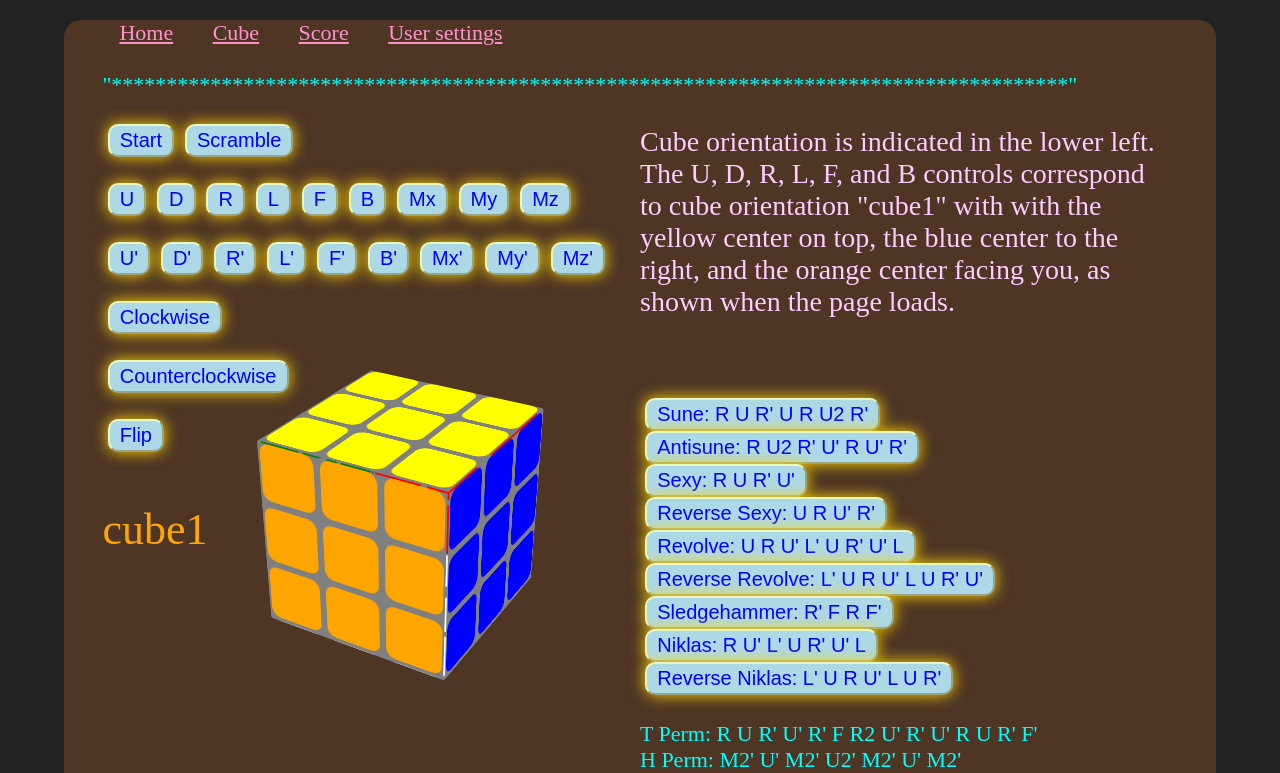
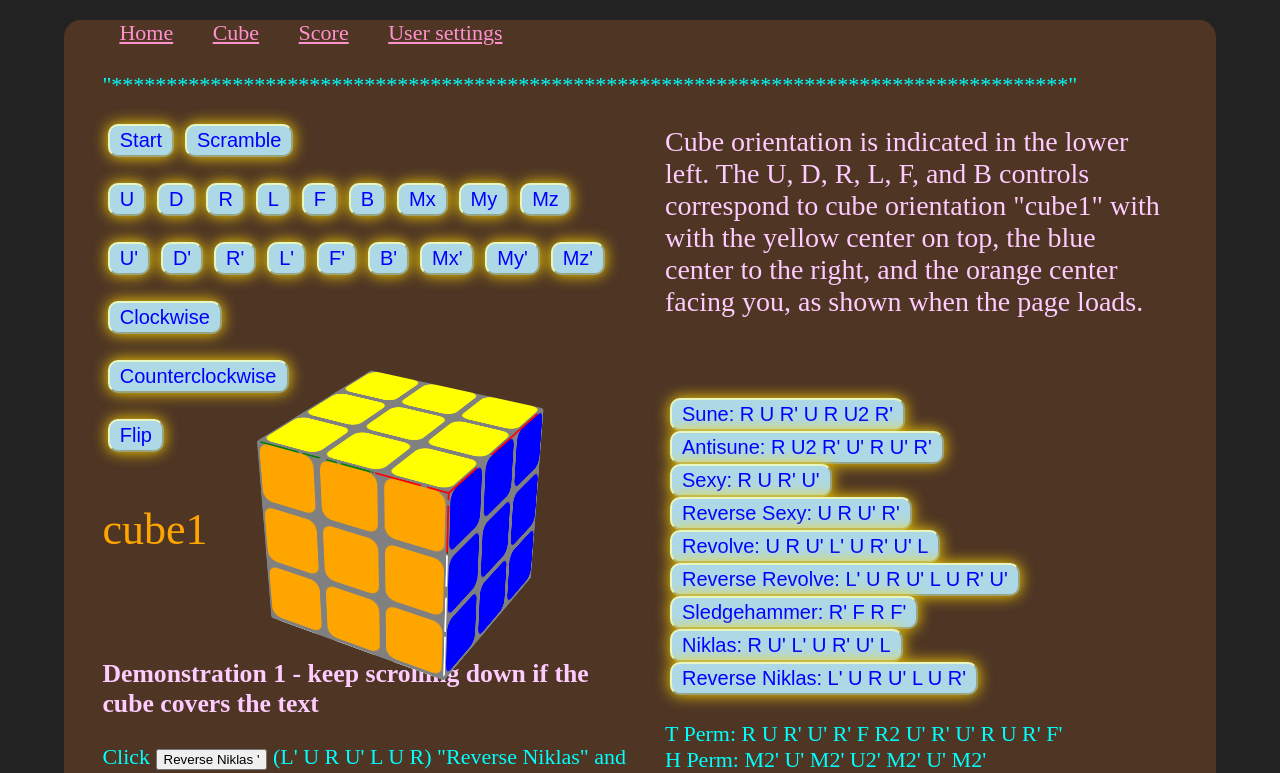
Before and after one commit to dschalk/JavaScript-Functions, a SvelteKit app: page /cube1 in a window 1280 px wide. Shown: the top 773 px of the page. Built offline with nearby package versions, Linux system fonts and the light colour scheme.

Commit message:
Added demonstration 1

```diff
--- a/src/routes/cube1/+page.svelte
+++ b/src/routes/cube1/+page.svelte
@@ -1338,6 +1338,10 @@ h1 {
 
 p {
   color: aqua;
+}
+
+h3 {
+  color: #FFCCFF;
 }
 
 </style>
@@ -1382,13 +1386,31 @@ p {
 <br><br><br>
 
 <div style='font-size: 44px; color: orange'>{cu}</div>
-
+<br><br><br>
+<h3>Demonstration 1 - <italic>keep scrolling down if the cube covers the text </italic></h3>
+<p>Click <button style='all: revert' on:click={reverse_niklas}>Reverse Niklas '</button> (L' U R U' L U R) "Reverse Niklas" and observe that (1) the "fish" points toward the lower left and (2) the upward-facing lower-right sticker is yellow. Elementary tutorials say this configuration calls for the sune algorithm; and, indeed, sune sune makes the entire upper face yellow. Try it. <button style='all: revert' on:click={sune}>Sune</button> (R U R' U R U2 R'). The cube has a way to go before being solved. </p>
+
+
+<p> Now click <button style='all: revert' on:click={Start}>Start</button> and <button style='all: revert' on:click={reverse_niklas}>Reverse Niklas '</button> (L' U R U' L U R) again. Note that the upper corners have opposite colors, red and orange in this case (green and blue are also considered opposite).The lower-right side sticker and the top left uppward-facing sticker match (both are red). These observations indicate that the cube can be quickly solved. All you need to do is click <button style='all: revert' on:click={Uzfunc}>U'</button> and <button style='all:revert' on:click={orient_corners}>Revolve</button> (U R U' L' U R' U' L) or, click <button style='all:revert' on:click={niklas}>Niklas</button> (R U' L' U R' U' L).
+</p>
+<br><br><br>
+<br><br><br>
+<br><br><br>
+<br><br><br>
+<br><br><br>
+<br><br><br>
+<br><br><br>
 </div>
 <br><br><br>
+<br><br><br>
+<br><br><br>
+<br><br><br>
+<br><br><br>
+<br><br><br>
 
 <div style='width: 49%'>
 <!-- Column 2 -->
-<div style = 'background-color: #4E3524'>
+<div style = 'background-color: #4E3524; margin-left: 25px'>
   <p style='color:#FFCCFF; font-size: 28px'> Cube orientation is indicated in the lower left. The U, D, R, L, F, and B controls correspond to cube orientation "cube1" with with the yellow center on top, the blue center to the right, and the orange center facing you, as shown when the page loads.</p>
 <br><br>
 
```
